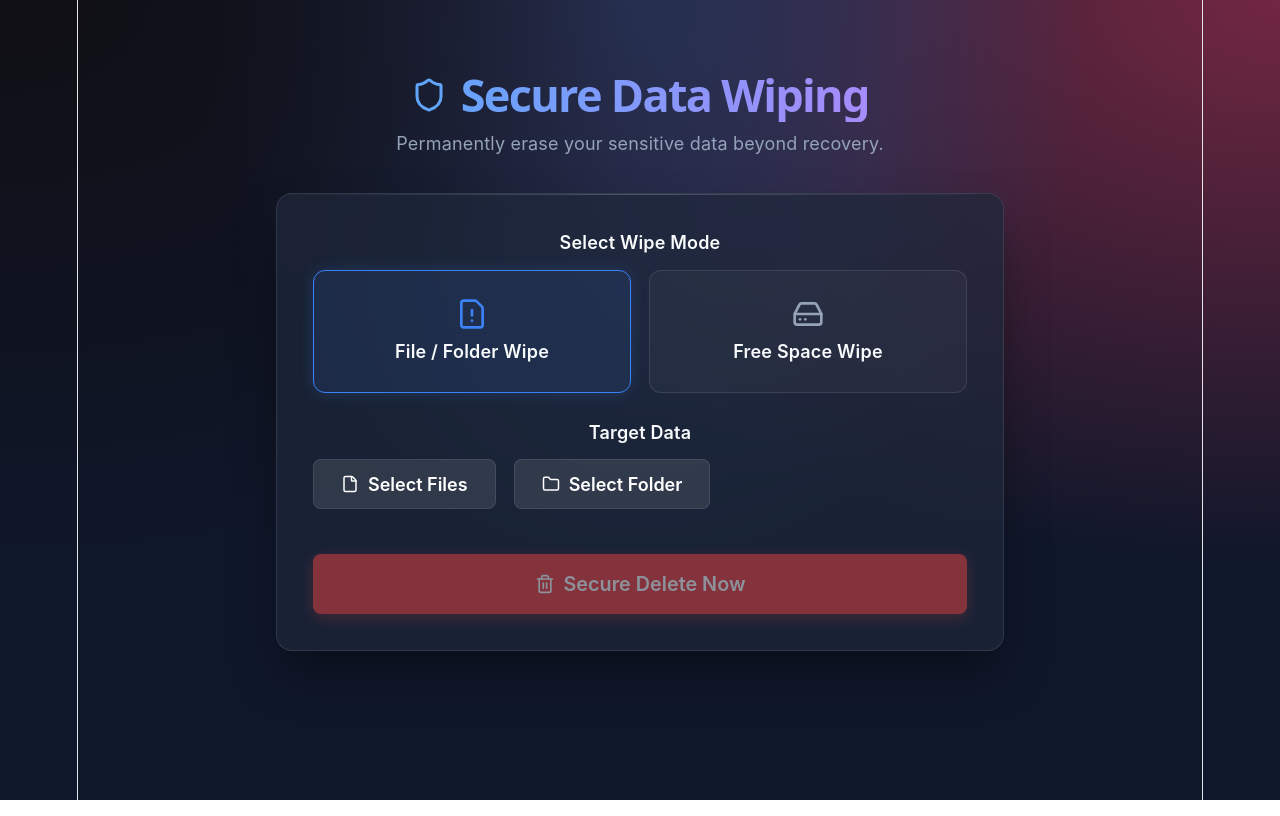
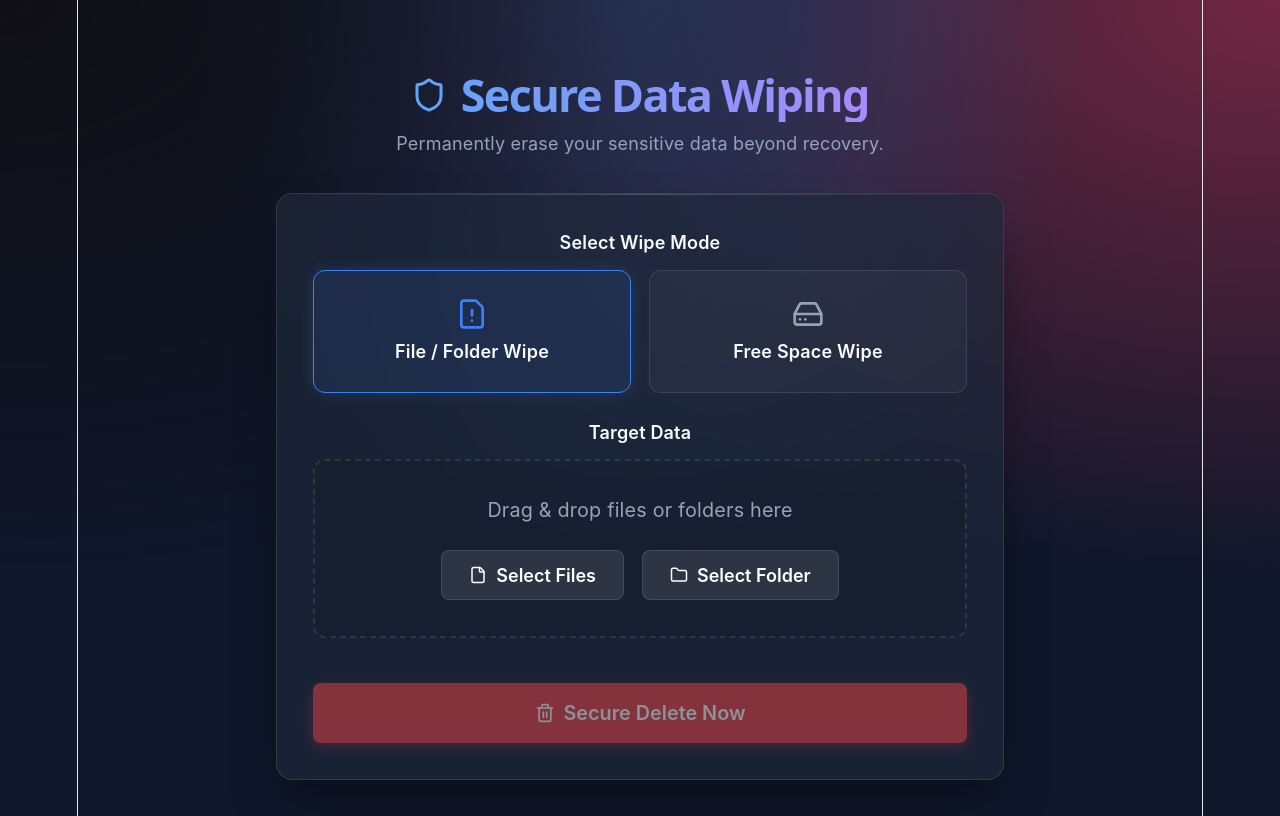
Before and after one commit to aryan45s/secure-data-wiping, a React (Vite) app: page / in a window 1280 px wide. Built offline with nearby package versions, Linux system fonts and the light colour scheme.

Commit message:
Add drag-and-drop, dynamic file queue, and interactive UI animations

```diff
--- a/src/App.css
+++ b/src/App.css
@@ -242,13 +242,70 @@ body {
 
 .file-list li {
   font-size: 0.875rem;
-  padding: 0.25rem 0;
+  padding: 0.5rem;
+  display: flex;
+  align-items: center;
+  justify-content: space-between;
+  background: rgba(255, 255, 255, 0.05);
+  border-radius: 6px;
+  margin-bottom: 0.5rem;
+  animation: slideInRight 0.3s ease-out;
+}
+
+.file-list li span {
   white-space: nowrap;
   overflow: hidden;
   text-overflow: ellipsis;
   display: flex;
   align-items: center;
   gap: 0.5rem;
+  flex: 1;
+  margin-right: 1rem;
+}
+
+.remove-btn {
+  background: none;
+  border: none;
+  color: var(--text-secondary);
+  cursor: pointer;
+  padding: 0.25rem;
+  border-radius: 4px;
+  display: flex;
+  align-items: center;
+  justify-content: center;
+  transition: all 0.2s;
+}
+
+.remove-btn:hover {
+  color: var(--danger-color);
+  background: rgba(239, 68, 68, 0.1);
+}
+
+.drop-zone {
+  border: 2px dashed var(--border-color);
+  border-radius: 12px;
+  padding: 2rem;
+  text-align: center;
+  transition: all 0.3s cubic-bezier(0.175, 0.885, 0.32, 1.275);
+  background: rgba(0, 0, 0, 0.1);
+  display: flex;
+  flex-direction: column;
+  align-items: center;
+  gap: 1rem;
+  position: relative;
+}
+
+.drop-zone.active {
+  border-color: var(--accent-color);
+  background: rgba(59, 130, 246, 0.1);
+  transform: scale(1.02);
+}
+
+.drop-zone-text {
+  color: var(--text-secondary);
+  font-size: 1.1rem;
+  pointer-events: none;
+  margin-bottom: 0.5rem;
 }
 
 .drive-selector {
@@ -285,6 +342,28 @@ body {
   height: 40px;
   animation: spin 1s linear infinite;
   margin: 0 auto 1rem;
+}
+
+.radar-spinner {
+  width: 64px;
+  height: 64px;
+  border-radius: 50%;
+  background: conic-gradient(from 0deg, transparent 70%, var(--danger-color) 100%);
+  margin: 0 auto 1.5rem;
+  animation: spin 1s linear infinite;
+  position: relative;
+  box-shadow: inset 0 0 20px rgba(0,0,0,0.5);
+}
+
+.radar-spinner::before {
+  content: '';
+  position: absolute;
+  top: 4px;
+  left: 4px;
+  right: 4px;
+  bottom: 4px;
+  background: var(--bg-color);
+  border-radius: 50%;
 }
 
 .success-container {
@@ -465,6 +544,44 @@ body {
   to { opacity: 1; transform: scale(1); }
 }
 
+@keyframes slideInRight {
+  from { opacity: 0; transform: translateX(20px); }
+  to { opacity: 1; transform: translateX(0); }
+}
+
+/* Enhancing Hover States */
+.radio-card {
+  transition: transform 0.2s cubic-bezier(0.175, 0.885, 0.32, 1.275);
+}
+.radio-card:hover {
+  transform: translateY(-2px);
+}
+.btn {
+  position: relative;
+  overflow: hidden;
+}
+.btn::after {
+  content: '';
+  position: absolute;
+  top: 50%;
+  left: 50%;
+  width: 150%;
+  height: 150%;
+  background: rgba(255,255,255,0.1);
+  transform: translate(-50%, -50%) scale(0);
+  border-radius: 50%;
+  transition: transform 0.3s ease-out;
+}
+.btn:active::after {
+  transform: translate(-50%, -50%) scale(1);
+  transition: 0s;
+}
+
+@keyframes scaleIn {
+  from { opacity: 0; transform: scale(0.9); }
+  to { opacity: 1; transform: scale(1); }
+}
+
 /* Scrollbar */
 ::-webkit-scrollbar {
   width: 8px;
--- a/src/App.jsx
+++ b/src/App.jsx
@@ -13,6 +13,7 @@ function App() {
   const [showConfirm, setShowConfirm] = useState(false);
   const [successData, setSuccessData] = useState(null);
   const [errorMsg, setErrorMsg] = useState(null);
+  const [isDragging, setIsDragging] = useState(false);
 
   const handleSelectFiles = async () => {
     if (window.api) {
@@ -31,6 +32,33 @@ function App() {
         setSelectedPaths(prev => [...new Set([...prev, ...paths])]);
         setErrorMsg(null);
       }
+    }
+  };
+
+  const removePath = (pathToRemove) => {
+    setSelectedPaths(prev => prev.filter(p => p !== pathToRemove));
+  };
+
+  const handleDragOver = (e) => {
+    e.preventDefault();
+    setIsDragging(true);
+  };
+
+  const handleDragLeave = (e) => {
+    e.preventDefault();
+    setIsDragging(false);
+  };
+
+  const handleDrop = (e) => {
+    e.preventDefault();
+    setIsDragging(false);
+
+    // Extract paths from dropped files using HTML5 File API. Electron sets file.path
+    const droppedFiles = Array.from(e.dataTransfer.files).map(file => file.path).filter(Boolean);
+
+    if (droppedFiles.length > 0) {
+      setSelectedPaths(prev => [...new Set([...prev, ...droppedFiles])]);
+      setErrorMsg(null);
     }
   };
 
@@ -109,12 +137,12 @@ function App() {
 
         {isWiping ? (
           <div className="progress-container">
-            <div className="spinner"></div>
+            <div className="radar-spinner"></div>
             <h2>Wiping Data Securely...</h2>
             <p style={{ color: 'var(--text-secondary)', marginTop: '0.5rem' }}>
               {wipeMode === 'file'
-                ? 'Overwriting files with random bytes and deleting...'
-                : 'Overwriting free space on disk. This may take a while...'}
+                ? 'Scrubbing files with random bytes and permanently deleting...'
+                : 'Scrubbing free space on disk. This may take a while...'}
             </p>
           </div>
         ) : successData ? (
@@ -183,23 +211,34 @@ function App() {
             {wipeMode === 'file' ? (
               <div className="form-group">
                 <label className="form-label">Target Data</label>
-                <div className="file-selector">
+                <div
+                  className={`drop-zone ${isDragging ? 'active' : ''}`}
+                  onDragOver={handleDragOver}
+                  onDragLeave={handleDragLeave}
+                  onDrop={handleDrop}
+                >
+                  <p className="drop-zone-text">Drag & drop files or folders here</p>
                   <div className="btn-group">
                     <button className="btn btn-secondary" onClick={handleSelectFiles}><File size={18} /> Select Files</button>
                     <button className="btn btn-secondary" onClick={handleSelectDirectory}><Folder size={18} /> Select Folder</button>
                   </div>
+                </div>
 
                 {selectedPaths.length > 0 && (
-                    <div className="selected-files">
+                  <div className="selected-files" style={{ marginTop: '1rem' }}>
                     <p>{selectedPaths.length} item(s) selected:</p>
                     <ul className="file-list">
                       {selectedPaths.map((path, idx) => (
-                          <li key={idx}><File size={14} color="var(--text-secondary)" /> {path}</li>
+                        <li key={idx}>
+                          <span><File size={14} color="var(--accent-color)" /> {path}</span>
+                          <button className="remove-btn" onClick={() => removePath(path)} title="Remove from queue">
+                            <Trash2 size={16} />
+                          </button>
+                        </li>
                       ))}
                     </ul>
                   </div>
                 )}
-                </div>
               </div>
             ) : (
               <div className="form-group">
```
Lines whose indentation alone changed are shown as unchanged.
